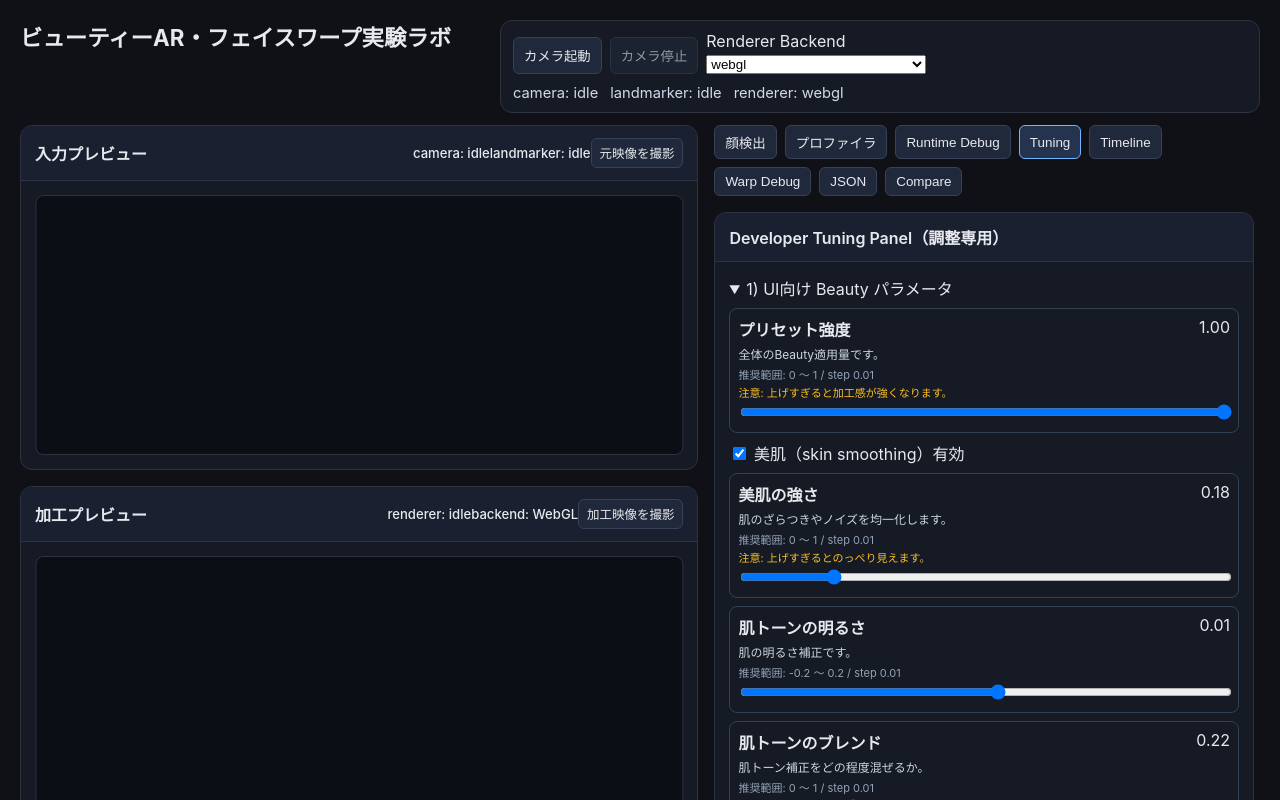
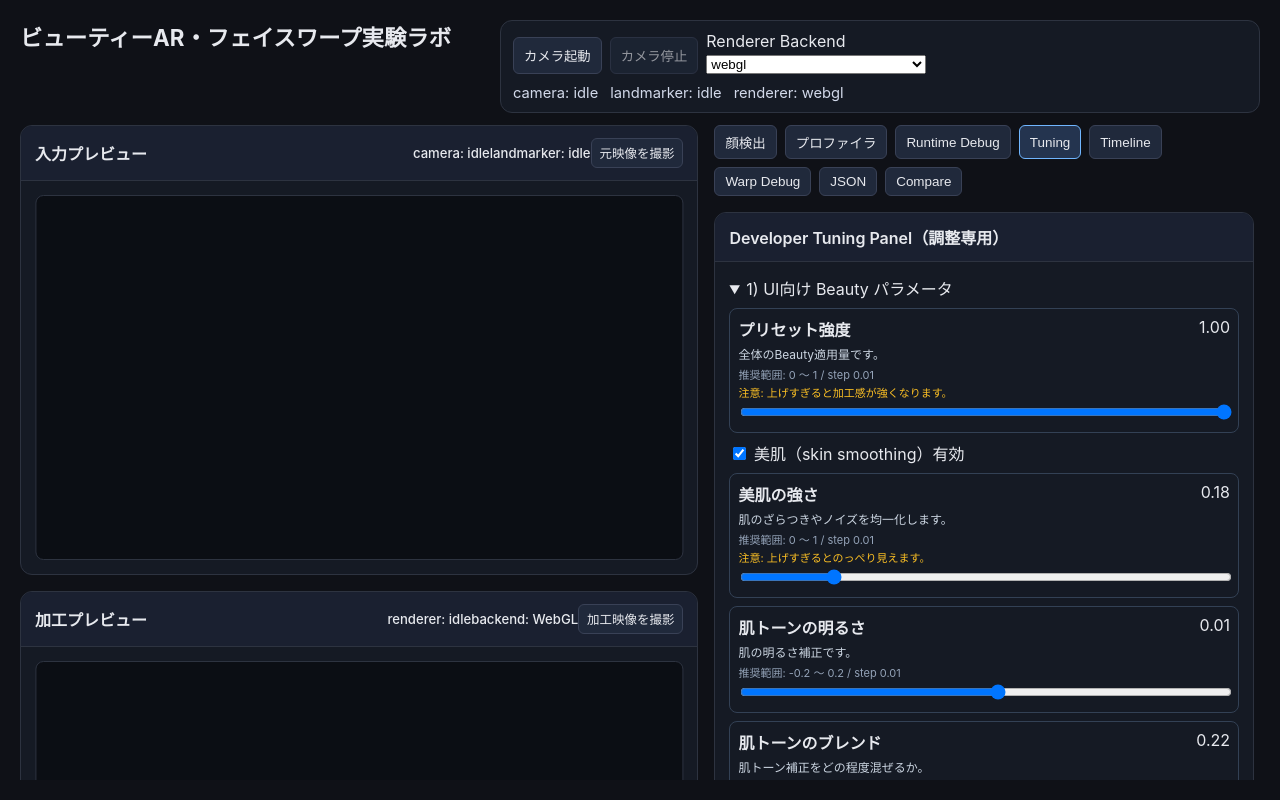
Before and after one commit to officeutq/bae-ar-lab, a React (Vite) app: page / in a window 1280 px wide. Shown: the top 800 px of the page. Built offline with nearby package versions, Linux system fonts and the light colour scheme.

Commit message:
Fix preview alignment and right-pane-only scrolling layout

```diff
--- a/src/app/App.tsx
+++ b/src/app/App.tsx
@@ -1,4 +1,4 @@
-import { useEffect, useMemo, useRef, useState, type MouseEvent } from 'react';
+import { useEffect, useMemo, useState, type MouseEvent } from 'react';
 import type { AdaptiveQualityReason, QualityLevel } from '@engine/performance/adaptiveQuality';
 import type { WarpFalloffType } from '@app-types/preset';
 import { defaultWarpPreset } from '@algorithms/defaultPreset';
@@ -176,25 +176,6 @@ export function App() {
     reason: 'manual',
   });
   const [activeRightPaneTab, setActiveRightPaneTab] = useState<RightPaneTab>('tuning');
-
-  const leftColumnRef = useRef<HTMLElement | null>(null);
-  const [rightPaneMaxHeight, setRightPaneMaxHeight] = useState<number | null>(null);
-
-  useEffect(() => {
-    const updateRightPaneMaxHeight = () => {
-      const leftColumnElement = leftColumnRef.current;
-      if (!leftColumnElement) return;
-      setRightPaneMaxHeight(Math.round(leftColumnElement.getBoundingClientRect().height));
-    };
-    updateRightPaneMaxHeight();
-    const resizeObserver = typeof ResizeObserver !== 'undefined' ? new ResizeObserver(updateRightPaneMaxHeight) : null;
-    if (resizeObserver && leftColumnRef.current) resizeObserver.observe(leftColumnRef.current);
-    window.addEventListener('resize', updateRightPaneMaxHeight);
-    return () => {
-      resizeObserver?.disconnect();
-      window.removeEventListener('resize', updateRightPaneMaxHeight);
-    };
-  }, []);
 
   useEffect(() => {
     (globalThis as { __BEAUTY_WEBGL_WARP_GAIN__?: number }).__BEAUTY_WEBGL_WARP_GAIN__ = developerTuning.debug.webglWarpGain;
@@ -598,13 +579,13 @@ export function App() {
         </section>
       </header>
       <div className="workspace-layout">
-        <section className="workspace-layout__left" ref={leftColumnRef}>
+        <section className="workspace-layout__left">
           <div className="workspace-layout__left-inner">
             <SourcePreviewPanel videoRef={runtime.refs.videoRef} overlayCanvasRef={runtime.refs.overlayCanvasRef} cameraState={runtime.state.cameraState} landmarkerState={runtime.state.landmarkerState} cameraErrorMessage={runtime.state.cameraErrorMessage} onCaptureSource={onCaptureSource} previewAspectRatio={previewAspectRatio} />
             <ProcessedPreviewPanel canvas2dRef={runtime.refs.canvas2dRef} webglCanvasRef={runtime.refs.webglCanvasRef} beautyDebugOverlayCanvasRef={runtime.refs.beautyDebugOverlayCanvasRef} rendererState={runtime.state.rendererState} rendererMode={rendererMode} beautyDebugOverlayMode={beautyDebugOverlayMode} adaptiveQualityHud={{ ...adaptiveQualityHud, preset: runtime.quality.runtimePreset }} onCaptureProcessed={onCaptureProcessed} previewAspectRatio={previewAspectRatio} />
           </div>
         </section>
-        <section className="workspace-layout__right" style={{ ['--right-pane-max-height' as string]: rightPaneMaxHeight ? `${rightPaneMaxHeight}px` : undefined }}>
+        <section className="workspace-layout__right">
           <div className="workspace-layout__right-grid">
             <div className="right-pane-tabs">{[{ key: 'face', label: '顔検出' }, { key: 'profiler', label: 'プロファイラ' }, { key: 'runtimeDebug', label: 'Runtime Debug' }, { key: 'tuning', label: 'Tuning' }, { key: 'timeline', label: 'Timeline' }, { key: 'warpDebug', label: 'Warp Debug' }, { key: 'json', label: 'JSON' }, { key: 'compare', label: 'Compare' }].map((tab) => (<button key={tab.key} type="button" className={`right-pane-tab ${activeRightPaneTab === tab.key ? 'is-active' : ''}`} onClick={() => setActiveRightPaneTab(tab.key as RightPaneTab)}>{tab.label}</button>))}</div>
             <div className="workspace-layout__right-scroll">
--- a/src/app/styles.css
+++ b/src/app/styles.css
@@ -8,13 +8,25 @@
   box-sizing: border-box;
 }
 
+html,
 body {
+  height: 100%;
   margin: 0;
+  overflow: hidden;
+}
+
+#root {
+  height: 100%;
+  overflow: hidden;
 }
 
 .app-shell {
-  min-height: 100vh;
+  height: 100vh;
   padding: 20px;
+  overflow: hidden;
+  display: flex;
+  flex-direction: column;
+  min-height: 0;
 }
 .app-shell__header { display: flex; gap: 16px; justify-content: space-between; align-items: flex-start; margin-bottom: 12px; }
 
@@ -22,36 +34,44 @@ body {
   display: grid;
   grid-template-columns: minmax(0, 56%) minmax(340px, 44%);
   gap: 16px;
-  align-items: start;
+  align-items: stretch;
+  min-height: 0;
+  flex: 1;
+  overflow: hidden;
 }
 
 .workspace-layout__left {
-  position: sticky;
-  top: 16px;
+  min-height: 0;
+  overflow: hidden;
 }
 
 .workspace-layout__left-inner {
   display: flex;
   flex-direction: column;
   gap: 16px;
+  min-height: 0;
 }
 
 .workspace-layout__right {
+  height: 100%;
   min-height: 0;
-  max-height: var(--right-pane-max-height, none);
+  overflow: hidden;
   padding-right: 4px;
 }
 
 .workspace-layout__right-grid {
   display: grid;
   grid-template-columns: minmax(0, 1fr);
+  grid-template-rows: auto minmax(0, 1fr);
   gap: 16px;
-  max-height: 100%;
+  height: 100%;
   min-height: 0;
+  overflow: hidden;
 }
 
 .workspace-layout__right-scroll {
   min-height: 0;
+  height: 100%;
   overflow-y: auto;
   padding-right: 2px;
 }
@@ -108,12 +128,10 @@ body {
   }
 
   .workspace-layout__left {
-    position: static;
+    overflow: visible;
   }
 
   .workspace-layout__right {
-    max-height: none;
-    min-height: initial;
     padding-right: 0;
   }
 
@@ -173,11 +191,6 @@ ul {
   background: #0b0e14;
   border: 1px solid #2d3340;
   overflow: hidden;
-  max-height: 260px;
-}
-
-.source-preview {
-  aspect-ratio: 16 / 9;
 }
 
 .source-video {
@@ -221,9 +234,6 @@ ul {
   z-index: 1;
 }
 
-.processed-preview {
-  aspect-ratio: 16 / 9;
-}
 
 .adaptive-quality-hud {
   position: absolute;
```
